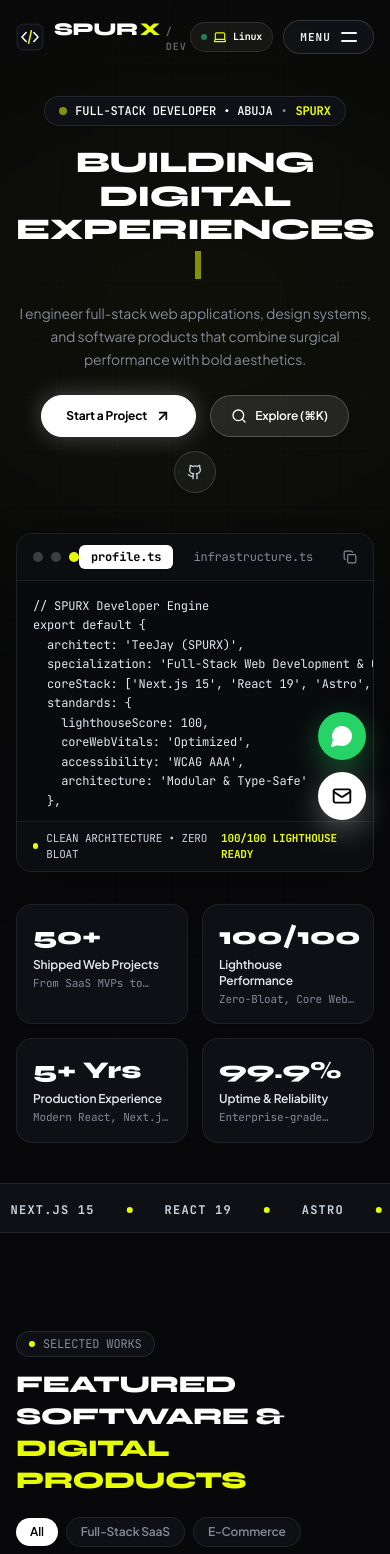
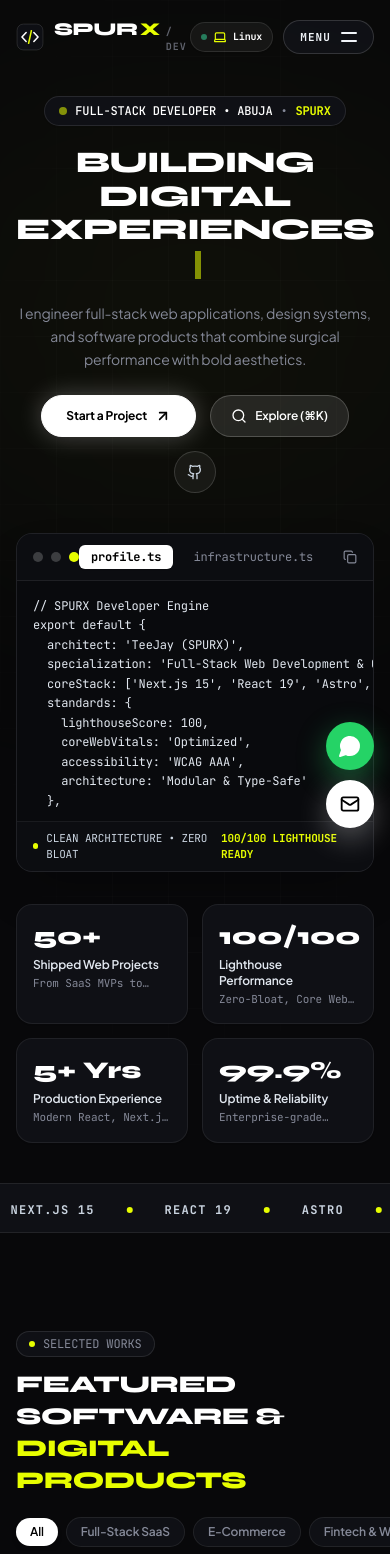
Before and after one commit to TeeJay980/portfolio, a React (Vite) app: page / in a window 390 px wide. Shown: the top 1554 px of the page. Built offline with nearby package versions, Linux system fonts and the light colour scheme.

Commit message:
fix(mobile): enhance mobile viewport, touch safe areas, and horizontal category scroll

```diff
--- a/index.html
+++ b/index.html
@@ -3,7 +3,10 @@
   <head>
     <meta charset="UTF-8" />
     <link rel="icon" type="image/svg+xml" href="/logo.svg" />
-    <meta name="viewport" content="width=device-width, initial-scale=1.0" />
+    <meta name="viewport" content="width=device-width, initial-scale=1.0, viewport-fit=cover" />
+    <meta name="theme-color" content="#08080A" />
+    <meta name="apple-mobile-web-app-capable" content="yes" />
+    <meta name="apple-mobile-web-app-status-bar-style" content="black-translucent" />
     <title>SPURX | Full-Stack Web Developer & Creative Technologist</title>
     <meta name="description" content="SPURX - Full-Stack Web Developer & Creative Technologist. Specializing in Next.js, React, Astro, TypeScript, and high-performance digital products." />
     <link rel="preconnect" href="https://fonts.googleapis.com">
--- a/src/components/FloatingContactDock.jsx
+++ b/src/components/FloatingContactDock.jsx
@@ -9,7 +9,7 @@
   const whatsappUrl = `https://wa.me/${phoneNumber}?text=${prefilledMessage}`;
 
   return (
-    <div className="fixed bottom-6 right-6 z-50 flex flex-col items-end gap-3">
+    <div className="fixed bottom-4 sm:bottom-6 right-4 sm:right-6 z-50 flex flex-col items-end gap-2.5 sm:gap-3 pb-[env(safe-area-inset-bottom)]">
 
       {/* 1. WhatsApp Button (Top) */}
       <div className="flex items-center gap-3">
--- a/src/components/ProjectsGrid.jsx
+++ b/src/components/ProjectsGrid.jsx
@@ -39,12 +39,12 @@
           </div>
 
           {/* Filter Tabs */}
-          <div className="flex flex-wrap items-center gap-2">
+          <div className="flex overflow-x-auto no-scrollbar sm:flex-wrap items-center gap-2 pb-1 -mx-4 px-4 sm:mx-0 sm:px-0">
             {categories.map((cat) => (
               <button
                 key={cat}
                 onClick={() => setActiveFilter(cat)}
-                className={`px-3.5 py-1.5 rounded-full text-xs font-semibold transition-all ${
+                className={`px-3.5 py-1.5 rounded-full text-xs font-semibold whitespace-nowrap transition-all flex-shrink-0 ${
                   activeFilter === cat
                     ? 'bg-white text-black font-bold shadow-md'
                     : 'bg-spex-surface text-spex-muted hover:text-white border border-white/[0.08]'
```
